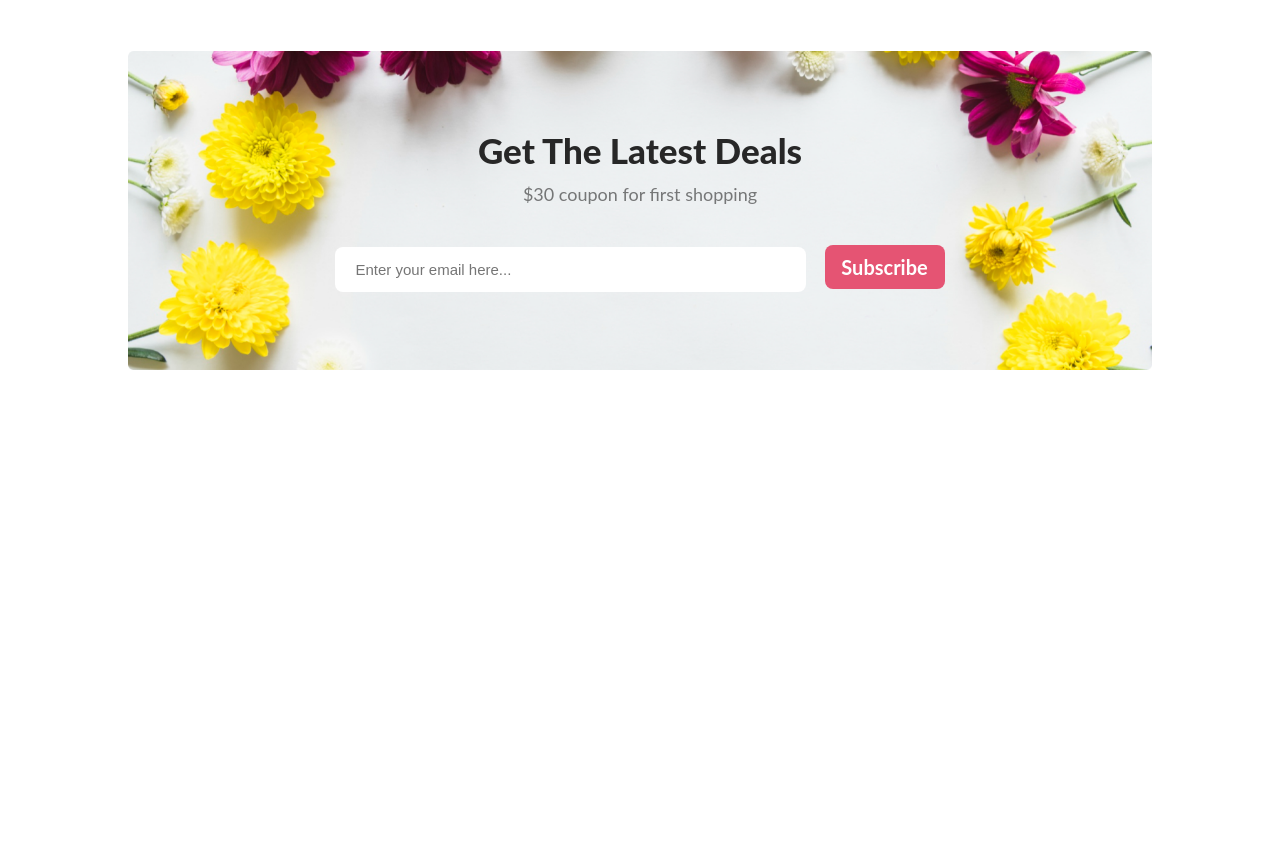
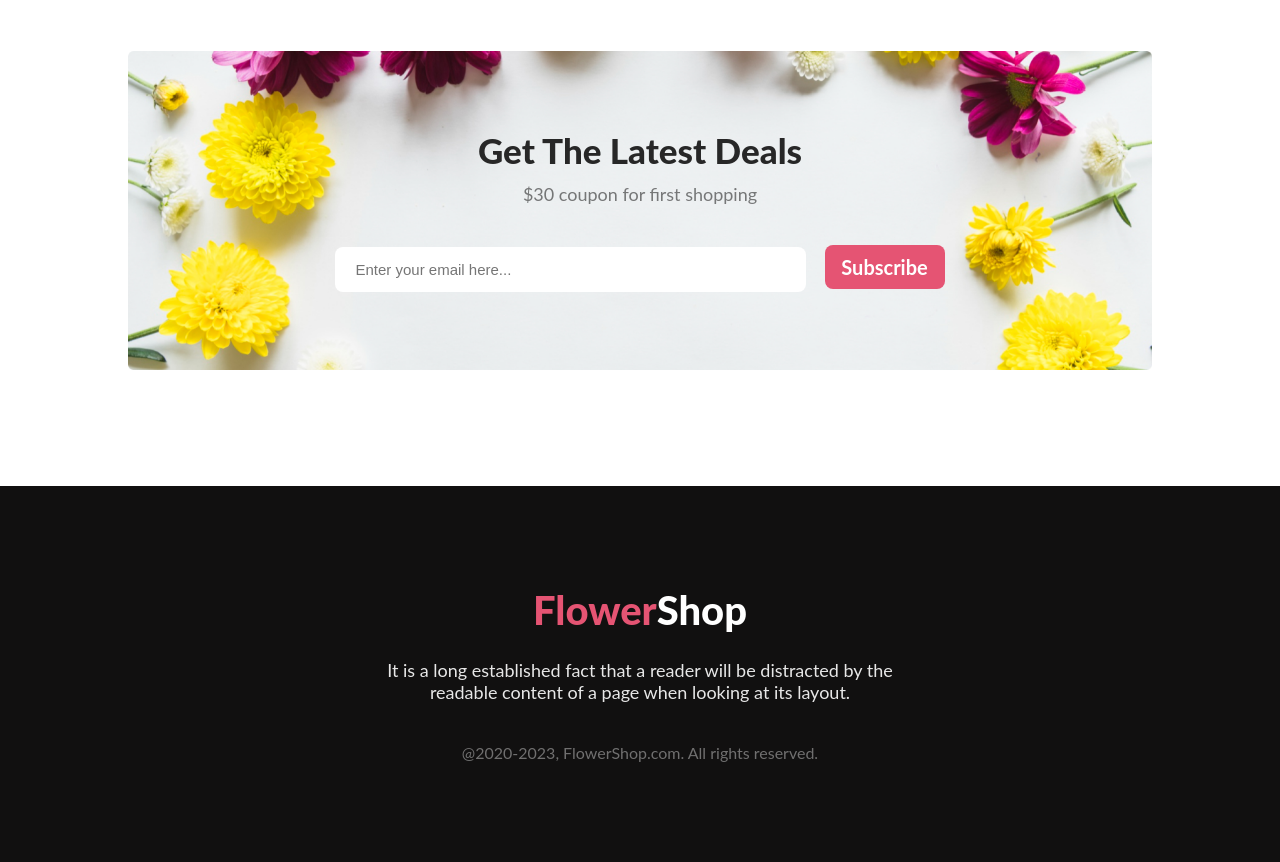
Before and after one commit to yasin-arafat-389/flower-shop, a plain HTML site: page index.html in a window 1280 px wide. Shown: the part 3474-4336 px from the top of the page. Before the commit the page ends 3960 px from the top, so only its background shows below. Drawn offline with Linux system fonts and the light colour scheme.

Commit message:
Footer section added

```diff
--- a/index.html
+++ b/index.html
@@ -178,7 +178,16 @@
       </div>
     </section>
 
-
+    <!-- Footer Section -->
+    <footer class="footer">
+      <div class="footer-container">
+        <h3><span>Flower</span>Shop</h3>
+        <p class="footer-content">It is a long established fact that a reader will be distracted by the readable content of a page when looking at its layout.</p>
+        <p class="copyright">
+          @2020-2023, FlowerShop.com. All rights reserved.
+        </p>
+      </div>
+    </footer>
 
   </body>
 </html>
--- a/styles/style.css
+++ b/styles/style.css
@@ -481,3 +481,52 @@
     cursor: pointer;
     border: none;
 }
+
+/* Footer styles */
+.footer{
+    width: 100%;
+    background: #111010;
+    display: flex;
+}
+
+.footer-container{
+    width: 60%;
+    padding: 100px 0px;
+    margin: auto;
+    text-align: center;
+}
+
+.footer-container h3{
+    color: #FFF;
+    font-family: Lato;
+    font-size: 40px;
+    font-style: normal;
+    font-weight: 800;
+    line-height: normal;
+}
+
+.footer-container h3 span{
+    color: #E55473;
+}
+
+.footer-content{
+    color: rgba(255, 255, 255, 0.90);
+    text-align: center;
+    font-family: Lato;
+    font-size: 18px;
+    font-style: normal;
+    font-weight: 400;
+    width: 70%;
+    margin: auto;
+    margin-top: 25px;
+}
+
+.copyright{
+    color: rgba(255, 255, 255, 0.40);
+    text-align: center;
+    font-family: Lato;
+    font-size: 16px;
+    font-style: normal;
+    font-weight: 400;
+    margin-top: 40px;
+}
```
